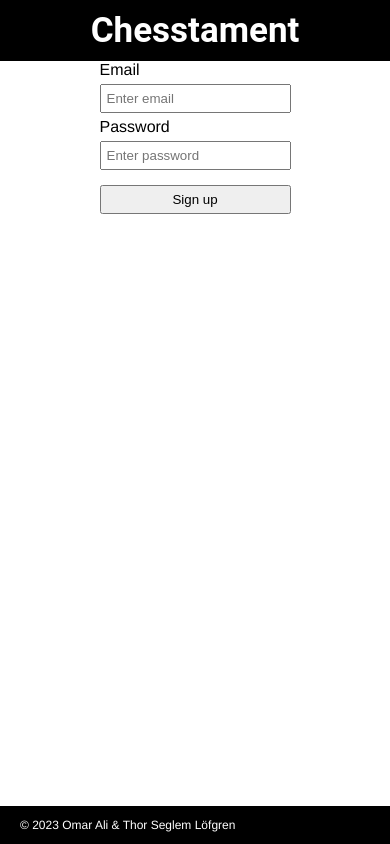
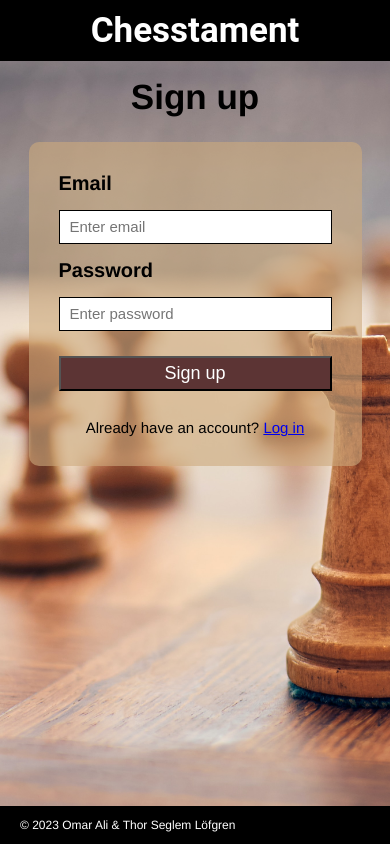
Before and after one commit to Thorl/chess-tournament-organiser-client, a React (Create React App) app: page /signup in a window 390 px wide. Built offline with nearby package versions, Linux system fonts and the light colour scheme; no server answers.

Commit message:
style(signup page)
- Style the signup page and make it responsive.

```diff
--- a/src/Pages/Home/HomePage.module.css
+++ b/src/Pages/Home/HomePage.module.css
@@ -67,3 +67,9 @@
     font-size: 18px;
   }
 }
+
+@media (min-width: 1200px) {
+  .homePage__container__copy {
+    font-size: 25px;
+  }
+}
--- a/src/Pages/Signup/SignupPage.jsx
+++ b/src/Pages/Signup/SignupPage.jsx
@@ -1,7 +1,7 @@
 import axios from "axios";
 
 import { useState } from "react";
-import { useNavigate } from "react-router-dom";
+import { Link, useNavigate } from "react-router-dom";
 
 import styles from "./SignupPage.module.css";
 
@@ -41,9 +41,18 @@ export const SignupPage = () => {
 
   return (
     <section className={styles.signup}>
+      <h2 className={styles.signup__header}>
+        Sign <span> up</span>
+      </h2>
+      {errorMessage && (
+        <p className={styles.signup__form__errorMessage}>{errorMessage}</p>
+      )}
       <form className={styles.signup__form} onSubmit={handleSignupSubmit}>
-        <label htmlFor="email">Email</label>
+        <label className={styles.signup__form__label} htmlFor="email">
+          Email
+        </label>
         <input
+          className={styles.signup__form__input}
           type="text"
           id="email"
           placeholder="Enter email"
@@ -51,8 +60,11 @@ export const SignupPage = () => {
           onChange={handleEmailInput}
           required
         />
-        <label htmlFor="password">Password</label>
+        <label className={styles.signup__form__label} htmlFor="password">
+          Password
+        </label>
         <input
+          className={styles.signup__form__input}
           type="password"
           id="password"
           placeholder="Enter password"
@@ -61,10 +73,11 @@ export const SignupPage = () => {
           required
         />
         <button className={styles.signup__form__btn}>Sign up</button>
+
+        <p className={styles.signup__form__footer}>
+          Already have an account? <Link to="/login">Log in</Link>
+        </p>
       </form>
-      {errorMessage && (
-        <p className={styles.signup__form__errorMessage}>{errorMessage}</p>
-      )}
     </section>
   );
 };
--- a/src/Pages/Signup/SignupPage.module.css
+++ b/src/Pages/Signup/SignupPage.module.css
@@ -4,26 +4,82 @@
   justify-content: flex-start;
   align-items: center;
   height: 100%;
+  width: 100%;
+
+  background: url("../../assets/chess-white-pieces.jpg") no-repeat 40% / cover;
+}
+
+.signup__header {
+  margin: 4% 0 0 0;
+
+  font-size: 35px;
 }
 
 .signup__form {
   display: flex;
   flex-direction: column;
-  gap: 5px;
+  flex-grow: 0;
+  gap: 15px;
+  margin-top: 25px;
+  padding: 30px;
+  width: 70%;
+  max-width: 450px;
+
+  border-radius: 10px;
+  background-color: rgba(205, 170, 125, 0.6);
 }
 
-.signup__form input {
-  padding: 5px;
+.signup__form__label {
+  font-weight: 600;
+  font-size: 20px;
+}
+
+.signup__form__input {
+  height: 30px;
+  font-size: 15px;
+  padding-left: 10px;
+
+  border: 1px solid var(--main-dark-color);
 }
 
 .signup__form__btn {
   margin-top: 10px;
   padding: 5px 0;
+
+  background-color: var(--secondary-dark-color);
+  color: #fff;
+  transition: all ease-in-out 0.6s;
+  font-size: 18px;
+  cursor: pointer;
+}
+
+.signup__form__btn:hover {
+  background-color: var(--accept-color);
+  color: #fff;
 }
 
 .signup__form__errorMessage {
-  padding: 10px;
+  padding: 15px 10px;
+  margin-top: 30px;
 
-  background-color: red;
+  text-align: center;
+  background-color: var(--deny-color);
   color: #fff;
 }
+
+.signup__form__footer {
+  margin: 0 auto;
+  padding-top: 5%;
+
+  font-size: 15px;
+}
+
+@media (min-width: 800px) {
+  .signup__header {
+    font-size: 50px;
+  }
+
+  .signup__form {
+    padding: 40px 50px;
+  }
+}
--- a/src/index.css
+++ b/src/index.css
@@ -4,6 +4,7 @@
   --secondary-dark-color: #5c3434;
   --secondary-light-color: #cdaa7d;
   --accept-color: #8ca464;
+  --deny-color: #d50000;
 }
 
 body {
@@ -13,6 +14,7 @@ body {
     sans-serif;
   -webkit-font-smoothing: antialiased;
   -moz-osx-font-smoothing: grayscale;
+  box-sizing: border-box;
 }
 
 code {
```
Also changed, not shown: src/assets/chess-white-pieces.jpg (added).
